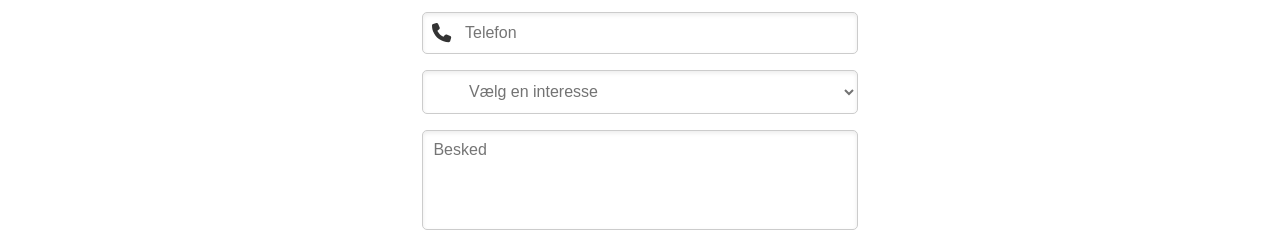
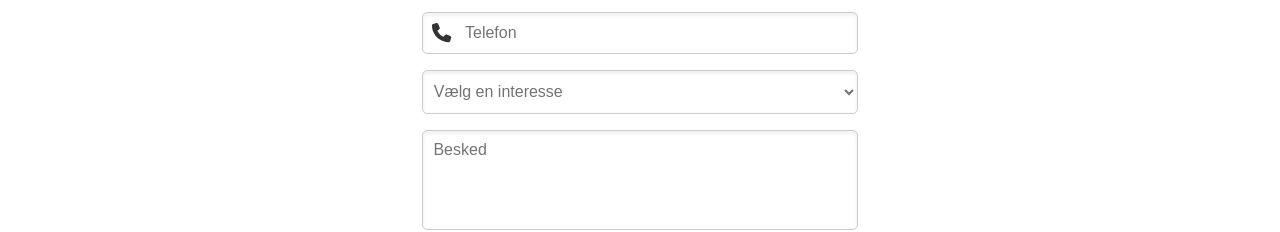
Before and after one commit to Laurapav1/trio-renseri, a Next.js app: page /kontakt in a window 1280 px wide. Shown: the part 477-709 px from the top of the page. Built offline with nearby package versions, Linux system fonts and the light colour scheme.

Commit message:
style: enhance select input padding and color for better visibility; update service options for clarity

```diff
--- a/app/kontakt/kontakt.module.css
+++ b/app/kontakt/kontakt.module.css
@@ -39,6 +39,11 @@
   border: 1px solid hsl(0, 0%, 80%);
   box-shadow: inset 0 2px 4px 0 hsla(0, 0%, 0%, 0.08);
   background: transparent;
+}
+
+.inputContainer select.input {
+  padding-left: 0.4rem;
+  color: hsl(0, 0%, 45%); /* lighter color for the placeholder option */
 }
 
 .input:invalid {
--- a/app/kontakt/page.tsx
+++ b/app/kontakt/page.tsx
@@ -57,13 +57,19 @@ export default function Kontakt() {
                   <option value="" disabled selected hidden>
                     Vælg en interesse
                   </option>
-                  <option value="omforandting af tøj">Tøj</option>
+                  <option value="teksilrens">Tekstilrens</option>
                   <option value="skjorteservide">Skjorteservice </option>
-                  <option value="gardinservide">Gardinservice </option>
-                  <option value="tæpperens">Tæpperens </option>
-                  <option value="teksilrens">Tekstilrens</option>
-                  <option value="dyner">Dyner</option>
-                  <option value="selskabskjoler">Selskabskjoler</option>
+                  <option value="brudetøj">Brudetøj</option>
+                  <option value="dyner og puder">Dyner/Puder</option>
+                  <option value="vask af duge">Vask af duge</option>
+                  <option value="gardin">Gardinservice </option>
+                  <option value="tæpper">Tæpper</option>
+                  <option value="møbelbetræk">Møbelbetræk</option>
+                  <option value="udlejning af møbel og tæpperrensmaskine">
+                    Udlejning af møbel og tæpperrensmaskine
+                  </option>
+                  <option value="båd kalache">Båd Kalache</option>
+                  <option value="andet">Andet</option>
                 </select>
               </div>
               <textarea
--- a/app/page.module.css
+++ b/app/page.module.css
@@ -26,7 +26,6 @@
 .textWrapper h2 {
   font-size: 2rem;
   margin-bottom: 20px;
-  background-color: bisque;
 }
 
 .textWrapper p {
```
